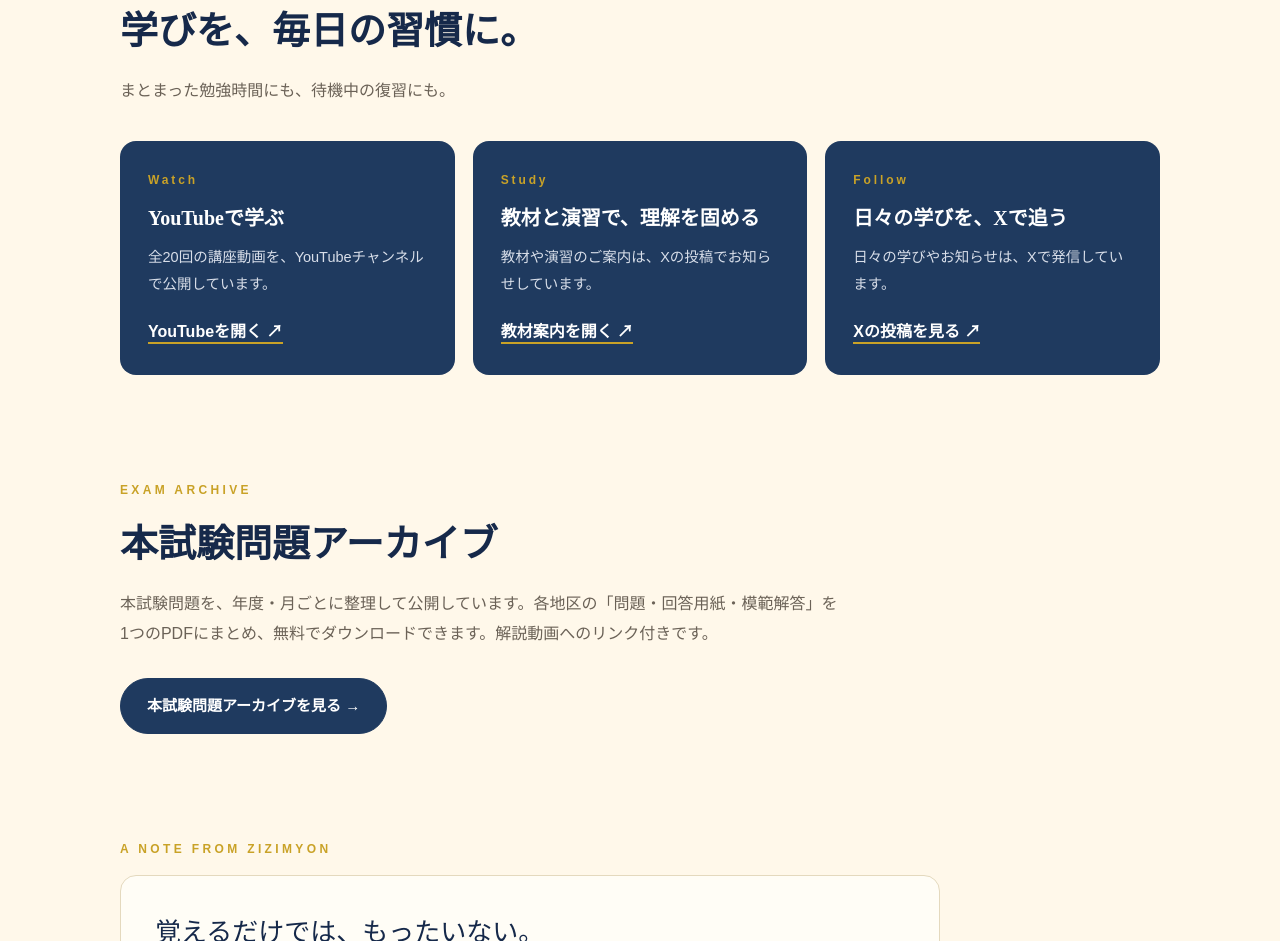
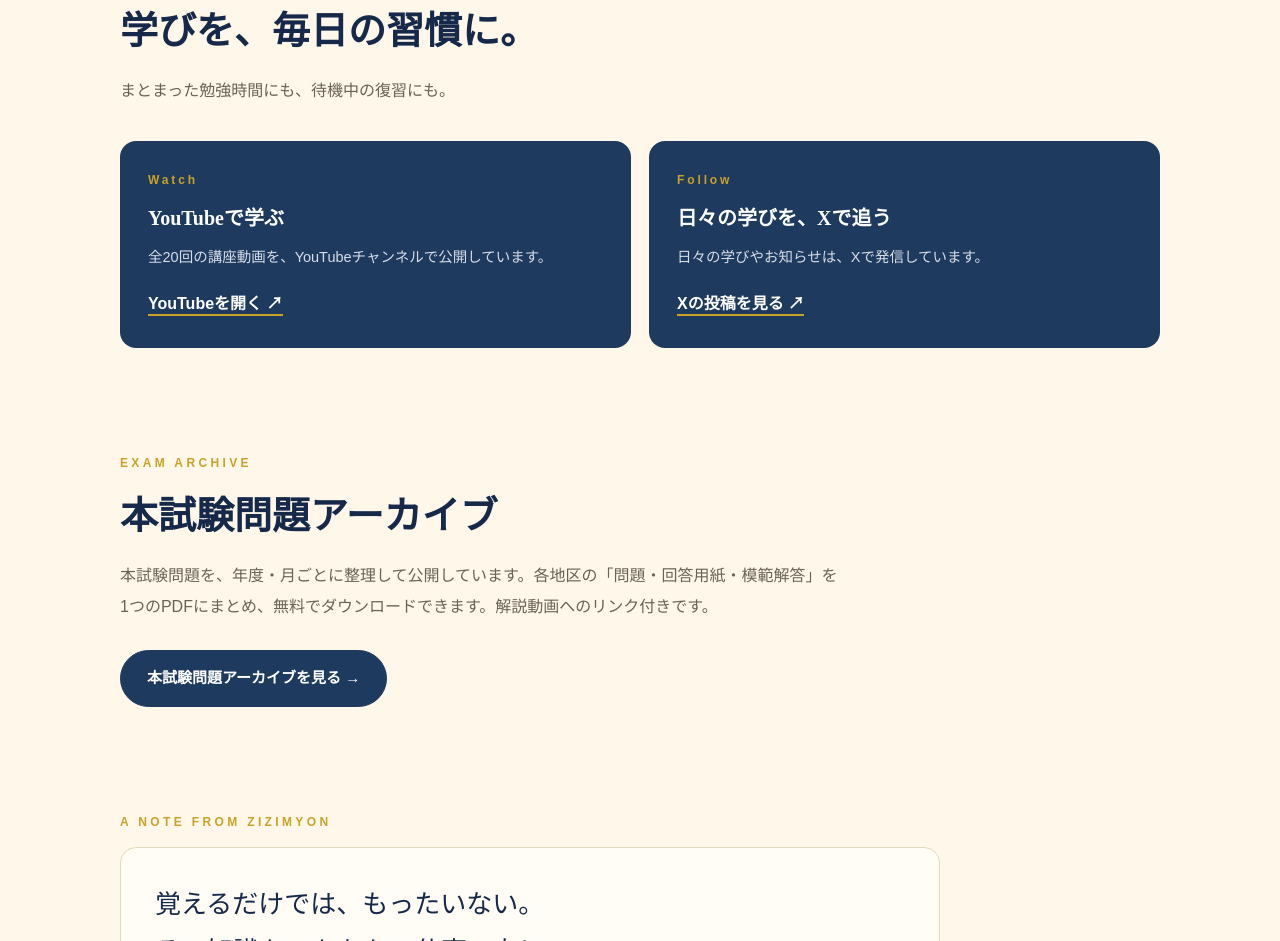
Before and after one commit to aoneko7796-Git/zizimyon-lp, a plain HTML site: page index.html in a window 1280 px wide. Shown: the part 3355-4296 px from the top of the page. Drawn offline with Linux system fonts and the light colour scheme.

Commit message:
Add files via upload

```diff
--- a/index.html
+++ b/index.html
@@ -135,6 +135,8 @@
   }
   /* practice cards */
   .cards{display:grid;grid-template-columns:repeat(3,1fr);gap:18px;margin-top:34px}
+  .cards.two{grid-template-columns:repeat(2,1fr)}
+  @media (max-width:760px){ .cards.two{grid-template-columns:1fr} }
   @media (max-width:760px){ .cards{grid-template-columns:1fr} }
   .card{background:var(--navy);color:#fff;border-radius:16px;padding:28px}
   .card .kind{color:var(--gold);letter-spacing:.24em;font-size:12px;font-weight:700;margin-bottom:10px}
@@ -315,18 +317,12 @@
       <p class="kicker">Practice &amp; keep learning</p>
       <h2>学びを、毎日の習慣に。</h2>
       <p class="lead">まとまった勉強時間にも、待機中の復習にも。</p>
-      <div class="cards">
+      <div class="cards two">
         <div class="card">
           <p class="kind">Watch</p>
           <h3>YouTubeで学ぶ</h3>
           <p>全20回の講座動画を、YouTubeチャンネルで公開しています。</p>
           <a href="https://youtube.com/@zizimyon" target="_blank" rel="noopener">YouTubeを開く ↗</a>
-        </div>
-        <div class="card">
-          <p class="kind">Study</p>
-          <h3>教材と演習で、理解を固める</h3>
-          <p>教材や演習のご案内は、Xの投稿でお知らせしています。</p>
-          <a href="https://x.com/toukatsu_k/status/2109929408991760473?a=HtBfwYUN68qVQ02nxtc&s=19" target="_blank" rel="noopener">教材案内を開く ↗</a>
         </div>
         <div class="card">
           <p class="kind">Follow</p>
```
